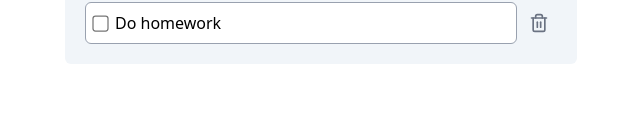
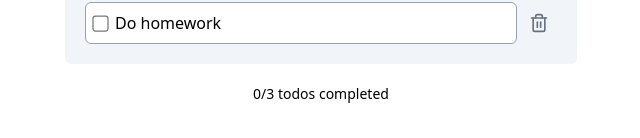
Before and after one commit to nilvaes/react-todo, a React (Vite) app: page / in a window 1280 px wide. Shown: the part 292-430 px from the top of the page, without its empty margins (319-959 px from the left). Built offline with nearby package versions, Linux system fonts and the light colour scheme.

Commit message:
feat: create TodoSummary & update App

```diff
--- a/package.json
+++ b/package.json
@@ -1,4 +1,5 @@
 {
+  "homepage": "https://nilvaes.github.io/react-todo",
   "name": "memory-card",
   "private": true,
   "version": "0.0.0",
@@ -7,7 +8,9 @@
     "dev": "vite",
     "build": "tsc -b && vite build",
     "lint": "eslint .",
-    "preview": "vite preview"
+    "preview": "vite preview",
+    "predeploy": "npm run build",
+    "deploy": "gh-pages -d build"
   },
   "dependencies": {
     "@tailwindcss/vite": "^4.1.17",
@@ -25,6 +28,7 @@
     "eslint": "^9.39.1",
     "eslint-plugin-react-hooks": "^7.0.1",
     "eslint-plugin-react-refresh": "^0.4.24",
+    "gh-pages": "^6.3.0",
     "globals": "^16.5.0",
     "typescript": "~5.9.3",
     "typescript-eslint": "^8.46.4",
--- a/src/App.tsx
+++ b/src/App.tsx
@@ -2,6 +2,7 @@
 import { dummyData } from './data/todos';
 import AddTodoForm from './components/AddTodoForm';
 import TodoList from './components/TodoList';
+import TodoSummary from './components/TodoSummary';
 
 function App() {
   const [todos, setTodos] = useState(dummyData);
@@ -15,7 +16,7 @@
   function addTodo(title: string) {
     setTodos((prevTodos) => [
       {
-        id: prevTodos.length + 1,
+        id: Date.now(),
         title,
         completed: false,
       },
@@ -25,6 +26,10 @@
 
   function deleteTodo(id: number) {
     setTodos((prevTodos) => prevTodos.filter((todo) => todo.id !== id));
+  }
+
+  function deleteAllCompletedTodo() {
+    setTodos((prevTodos) => prevTodos.filter((todo) => !todo.completed));
   }
   return (
     <main className=" py-10 h-screen space-y-5 overflow-y-auto">
@@ -37,6 +42,7 @@
           onDelete={deleteTodo}
         />
       </div>
+      <TodoSummary todos={todos} deleteAllCompleted={deleteAllCompletedTodo} />
     </main>
   );
 }
--- /dev/null
+++ b/src/components/TodoSummary.tsx
@@ -0,0 +1,29 @@
+import type { Todo } from '../types/todo';
+
+interface TodoSummaryProps {
+  todos: Todo[];
+  deleteAllCompleted: () => void;
+}
+
+export default function TodoSummary({
+  todos,
+  deleteAllCompleted,
+}: TodoSummaryProps) {
+  const completedTodos = todos.filter((todo) => todo.completed);
+
+  return (
+    <div className="text-center space-y-2">
+      <p className="text-sm font-medium">
+        {completedTodos.length}/{todos.length} todos completed
+      </p>
+      {completedTodos.length > 0 && (
+        <button
+          onClick={deleteAllCompleted}
+          className="text-red-500 hover:underline text-sm font-medium"
+        >
+          Delete all completed
+        </button>
+      )}
+    </div>
+  );
+}
```
Also changed, not shown: 1 other file (tests, documents, lock files or other folders).
